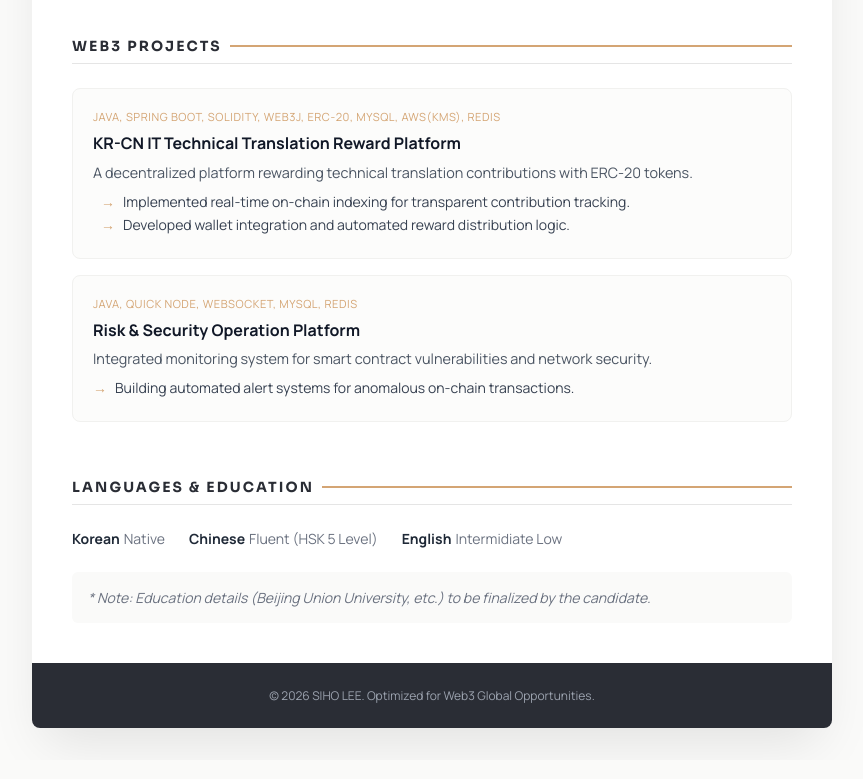
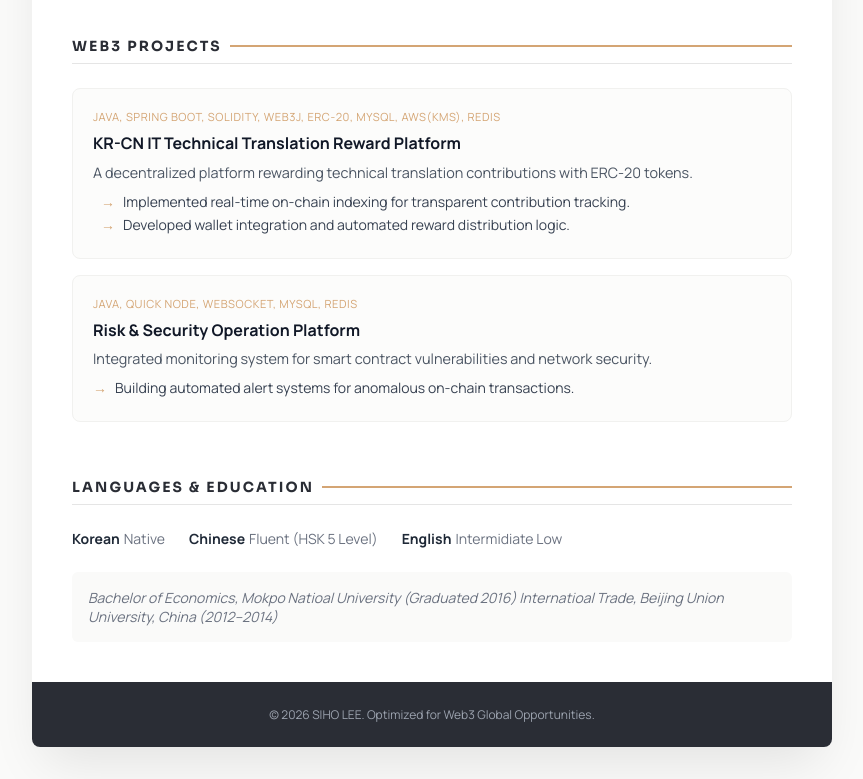
Before and after one commit to leesiho7/english_resum, a plain HTML site: page index.html in a window 1280 px wide. Shown: the part 1123-1902 px from the top of the page, without its empty margins (208-1071 px from the left). Drawn offline with Linux system fonts and the light colour scheme.

Commit message:
Update index.html

```diff
--- a/index.html
+++ b/index.html
@@ -366,7 +366,8 @@
 
                 <div style="background: #fafaf9; padding: 1rem; border-radius: 6px;">
                     <p style="font-size: 0.875rem; color: #6b7280; font-style: italic;">
-                        * Note: Education details (Beijing Union University, etc.) to be finalized by the candidate.
+                        Bachelor of Economics, Mokpo Natioal University (Graduated 2016)
+                        Internatioal Trade, Beijing Union University, China (2012–2014)
                     </p>
                 </div>
             </section>
```
